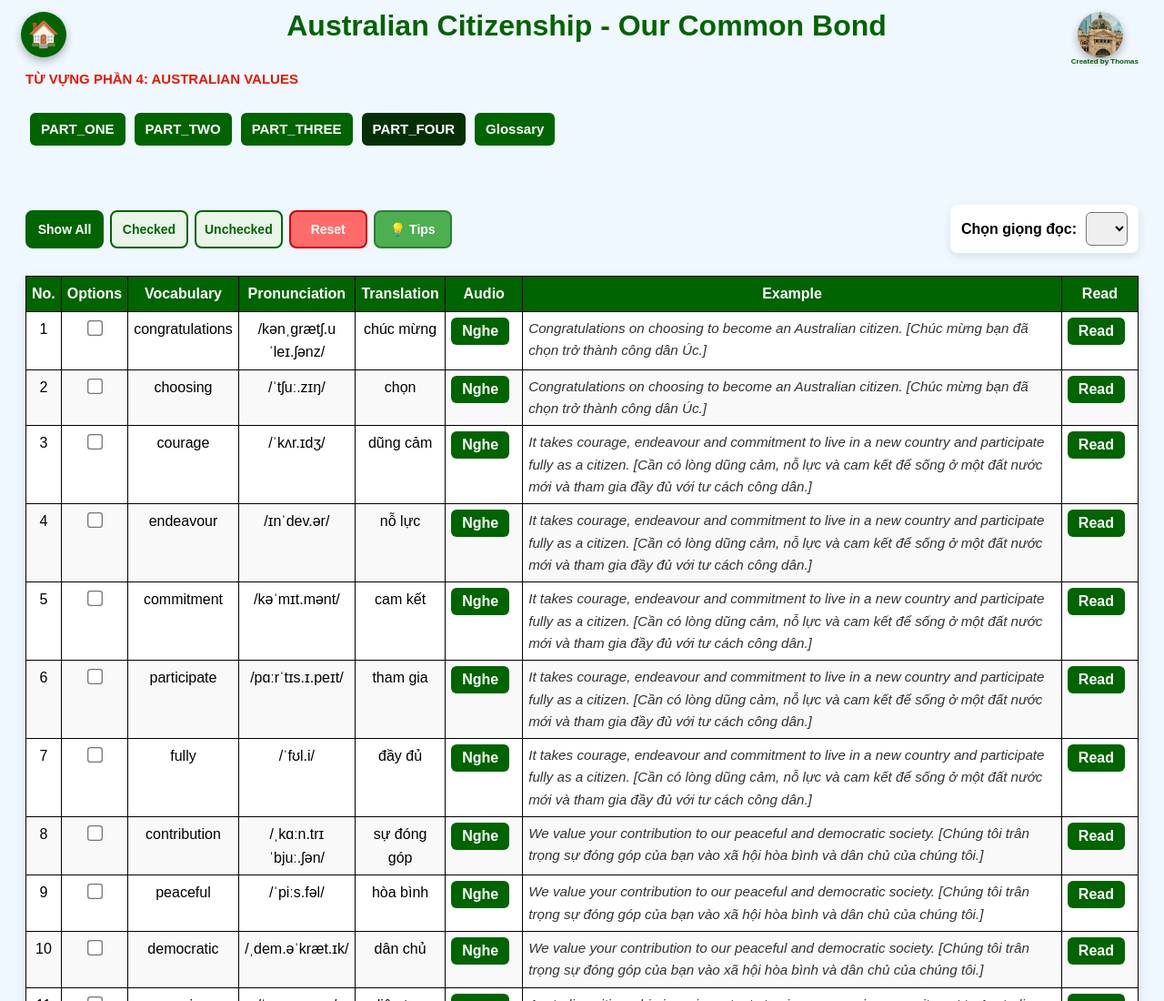
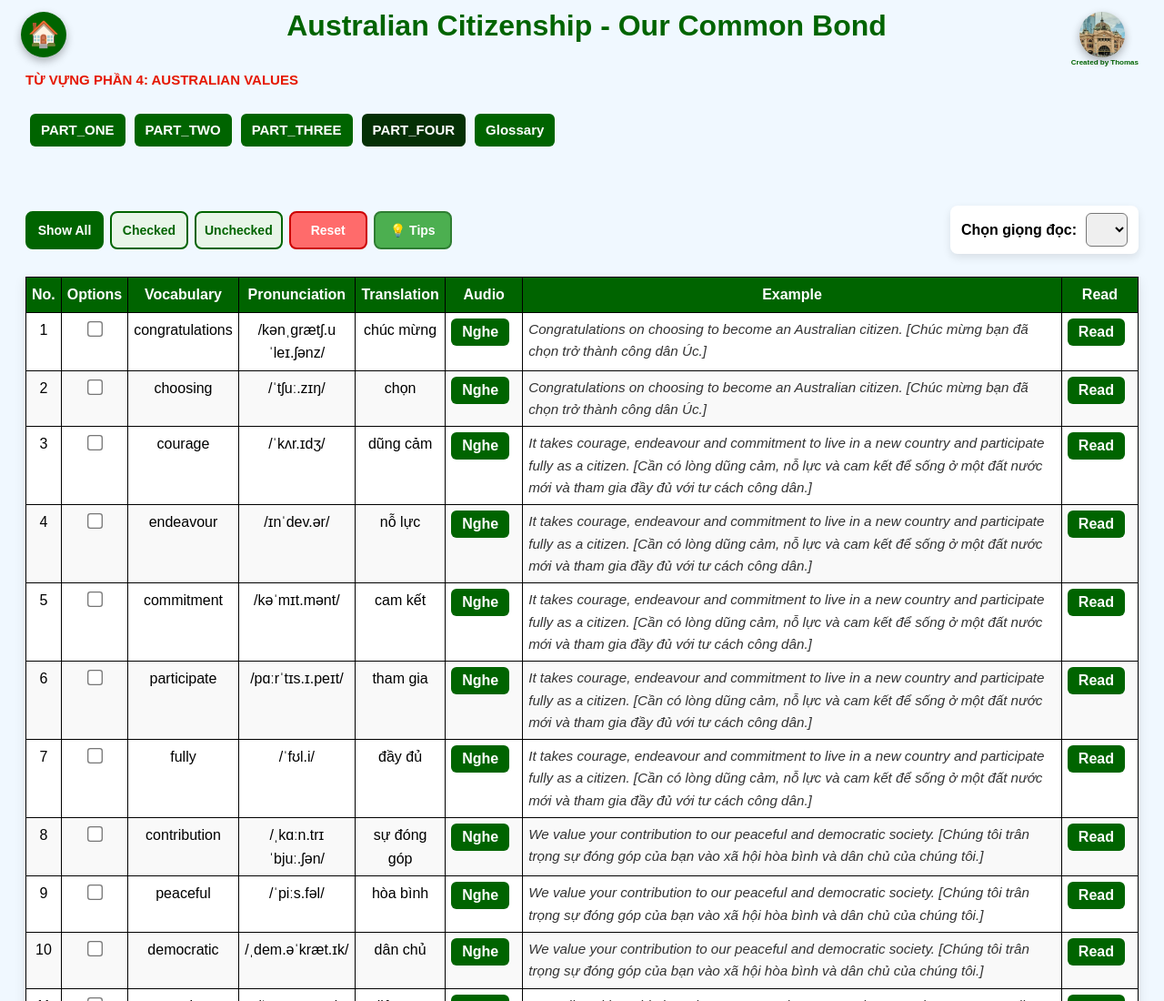
Before and after one commit to MinhLeau/QT, a plain HTML site: page V4.html in a window 1280 px wide. Shown: the top 1100 px of the page at 91% size. Drawn offline with Linux system fonts and the light colour scheme.

Commit message:
Update vocab.css

```diff
--- a/vocab.css
+++ b/vocab.css
@@ -22,7 +22,7 @@ h2 {
 h3 {
     text-align: right;
     color: #006400;
-    margin-top: 8px;   /* dời xuống 10px */
+    margin-top: 9px;   /* dời xuống 10px */
     margin-right: 0;
     margin-bottom: 0;
     margin-left: 0;
@@ -63,13 +63,13 @@ h3 {
 .home-btnTS {
     position: absolute;
     top: 5px;
-    right: 37px;
+    right: 35px;
 
     width: 50px;
     height: 50px;
     border-radius: 50%;
 
-    background: url("TS.jpg") center / 130% no-repeat, #006400;
+    background: url("TS.jpg") center / 100% no-repeat, #006400;
     /*            ↑ ảnh        ↑ scale      ↑ fallback màu */
 
     display: flex;
```
